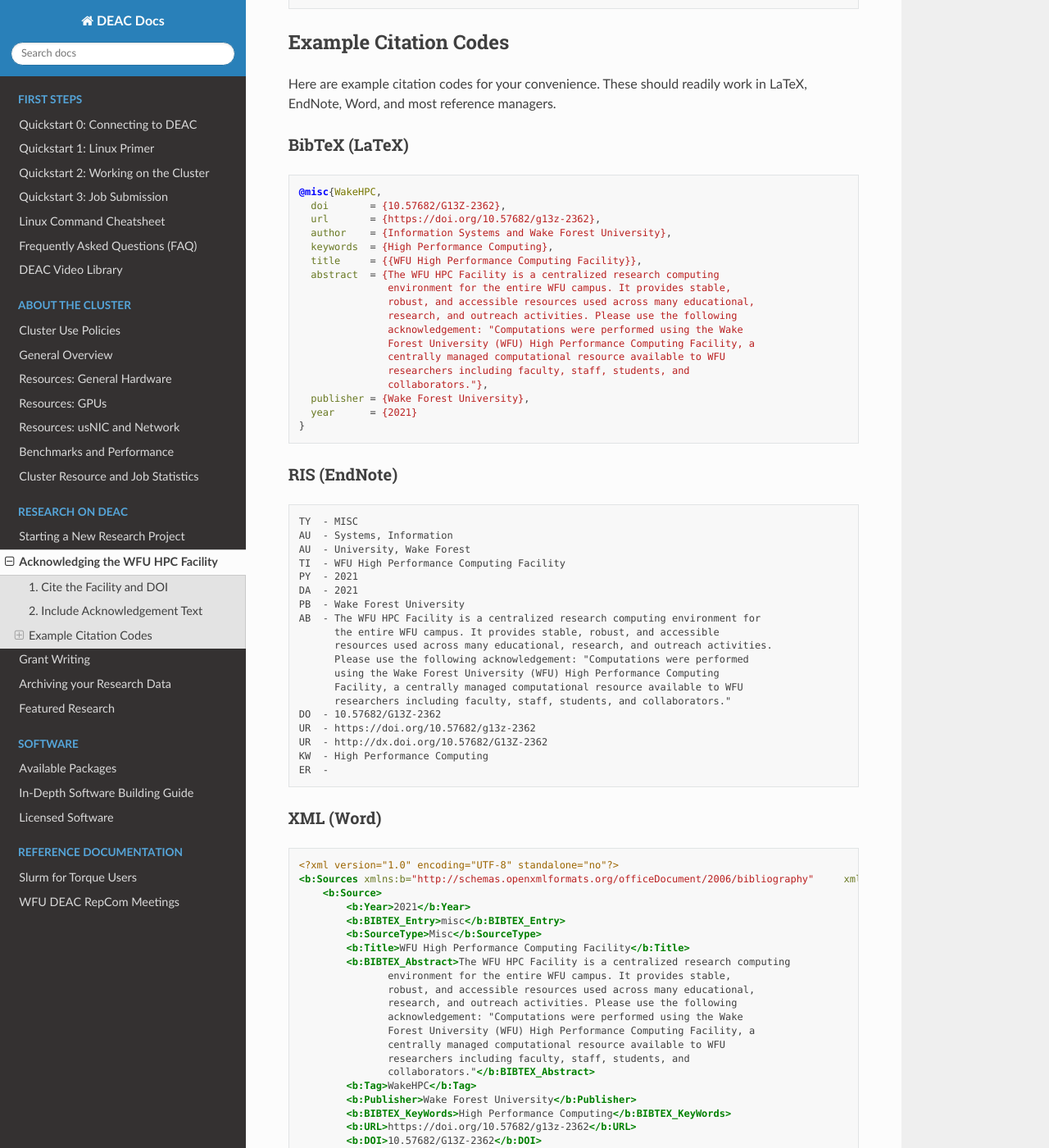
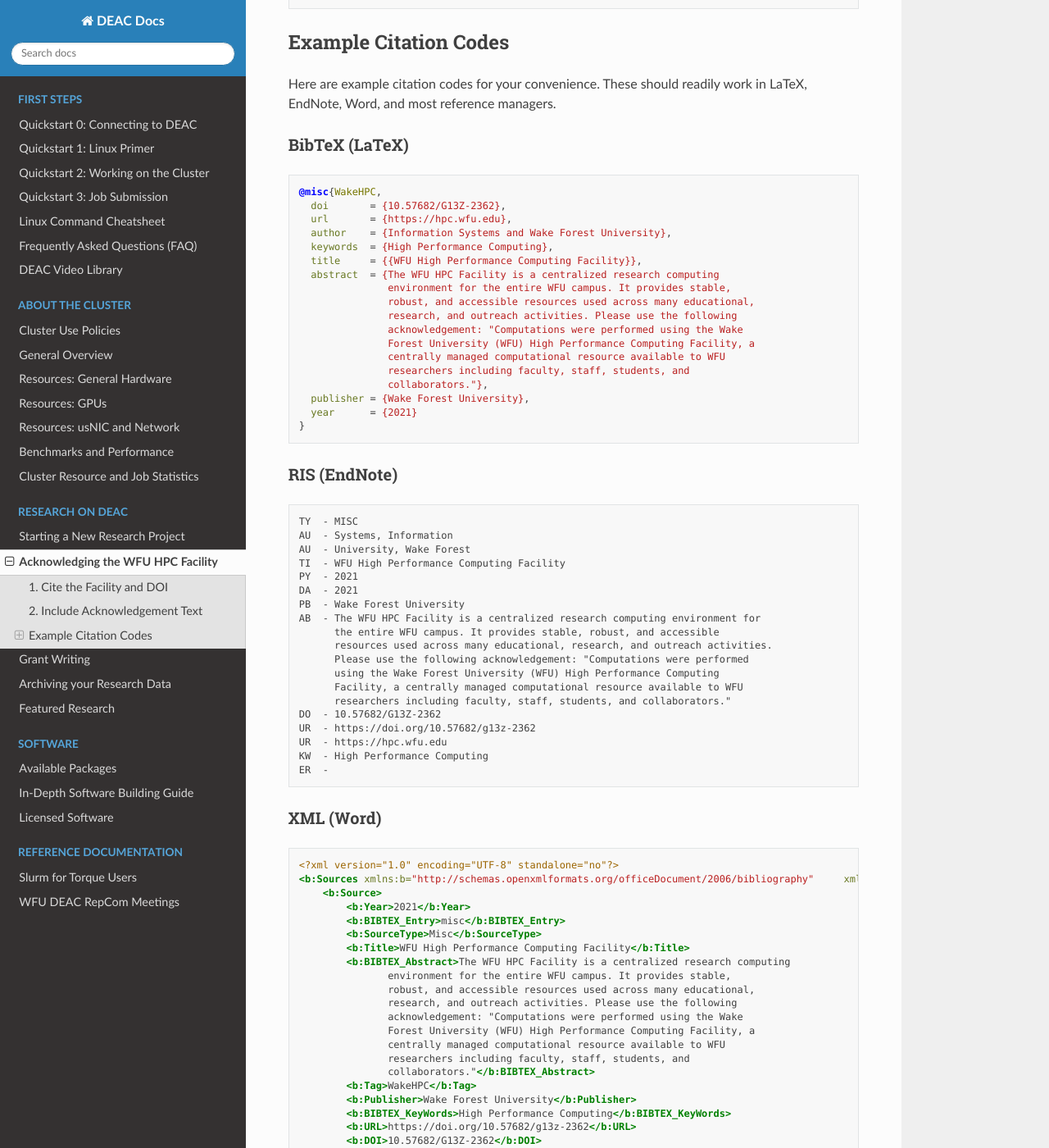
Before and after one commit to WFU-HPC/deac-docs, a Sphinx documentation site: the page built from source/research-acknowledging_deac.rst, in a window 1280 px wide and 1400 px high, scrolled down 925 px. Shown: the whole window at 82% size. Built offline with Sphinx 7.4.7 and the Read the Docs theme 2.0.0, drawn with Linux system fonts in a browser that asks for light colours; some of the changed lines change nothing that is shown.

Commit message:
modified citation urls

```diff
--- a/source/research-acknowledging_deac.rst
+++ b/source/research-acknowledging_deac.rst
@@ -82,7 +82,7 @@
 
     @misc{WakeHPC,
       doi       = {10.57682/G13Z-2362},
-      url       = {https://doi.org/10.57682/g13z-2362},
+      url       = {https://hpc.wfu.edu},
       author    = {Information Systems and Wake Forest University},
       keywords  = {High Performance Computing},
       title     = {{WFU High Performance Computing Facility}},
@@ -123,7 +123,7 @@
           researchers including faculty, staff, students, and collaborators."
     DO  - 10.57682/G13Z-2362
     UR  - https://doi.org/10.57682/g13z-2362
-    UR  - http://dx.doi.org/10.57682/G13Z-2362
+    UR  - https://hpc.wfu.edu
     KW  - High Performance Computing
     ER  -
 
```
